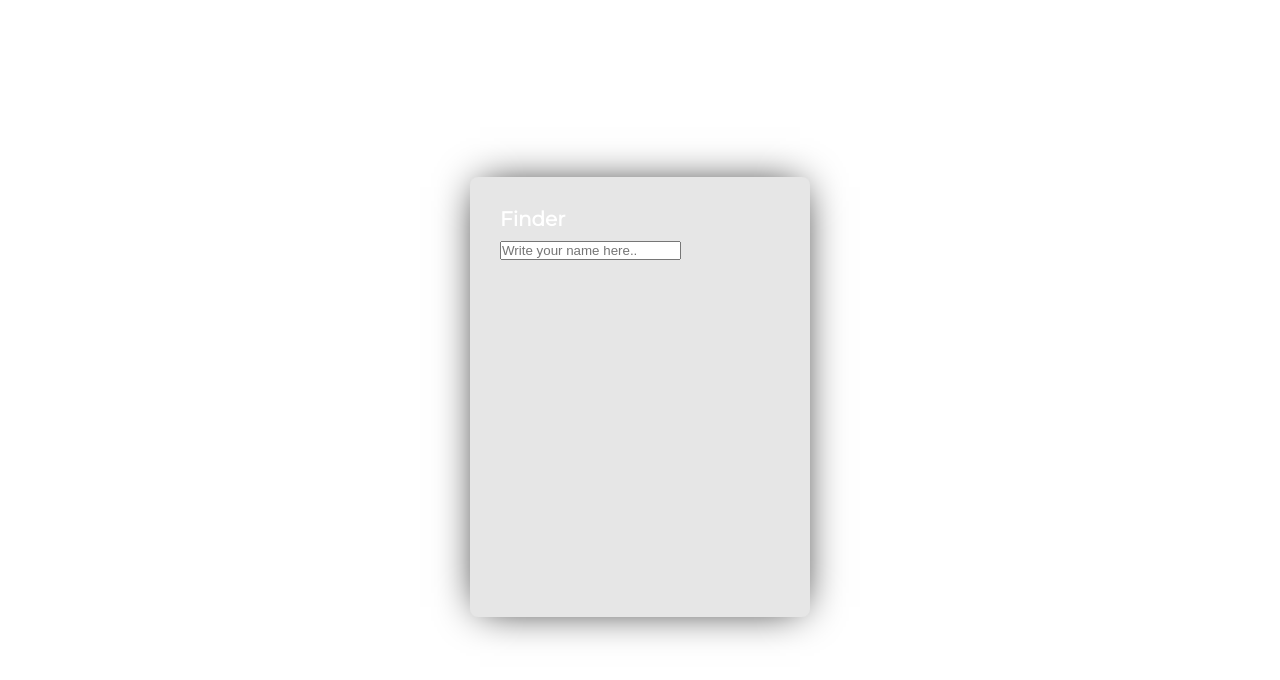
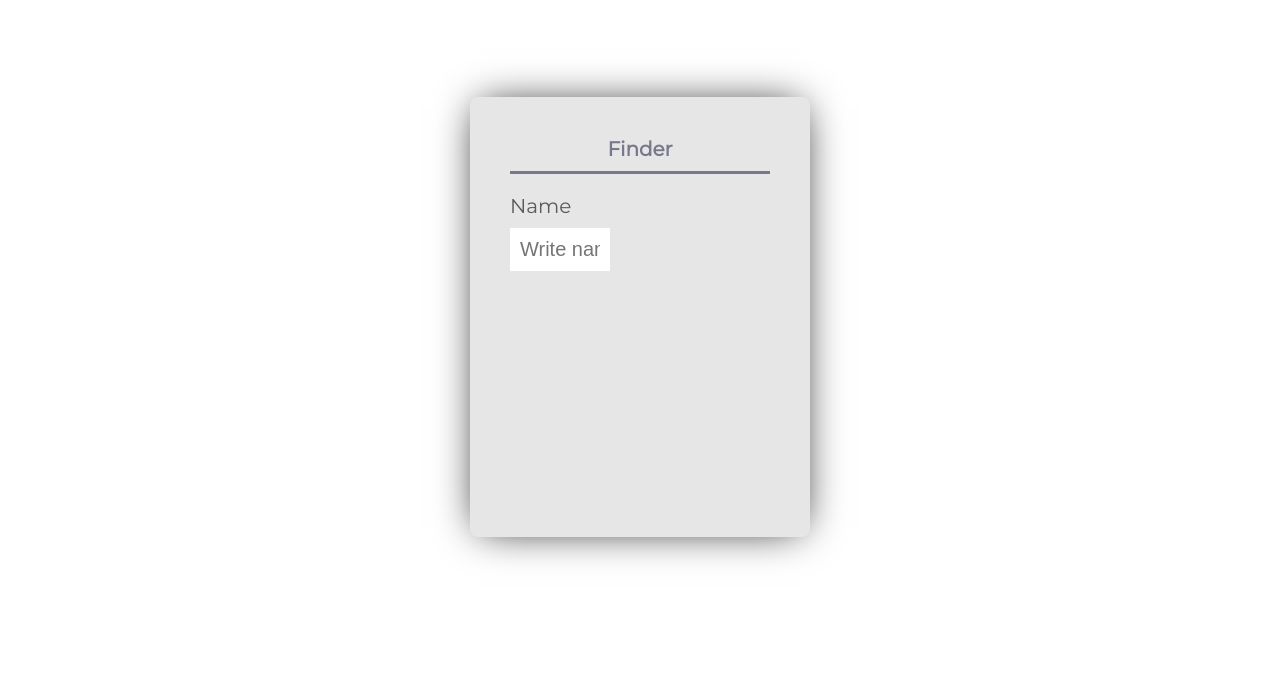
Before and after one commit to SirawichDev/Get_UserProfile_Git, a website: page finder.html in a window 1280 px wide. Shown: the part 104-784 px from the top of the page. Drawn offline with Linux system fonts and the light colour scheme.

Commit message:
p before and after

```diff
--- a/finder.html
+++ b/finder.html
@@ -16,7 +16,7 @@
     </div>
     <form class="form">
         <h2 class="form__finder">Finder</h2>
-            <p type="Name:"><input placeholder="Write your name here.."></input></p>
+            <p type="Name"><input class="form__input-name" placeholder="Write name here.."></input></p>
     </form>
 
 
--- a/sass/ux.scss
+++ b/sass/ux.scss
@@ -1,7 +1,9 @@
 //color
 $bg-header-color: #80CBC4;
 $white-color: #fff;
-$form-color: #e6e6e6 ;
+$form-color: #e6e6e6;
+$form-header-color : #78788c;
+$name-color : #5a5a5a;
 
 * {
     margin : 0;
@@ -36,8 +38,8 @@ body{
     background: $form-color;
     border-radius: 8px;
     box-shadow: 0 0 40px -10px #000;
-    margin: calc(50vh - 220px) auto;
-    padding: 20px 30px;
+    margin: calc(40vh - 220px) auto;
+    padding: 30px 40px;
     max-width: calc(100vw - 40px);
     box-sizing: border-box;
     position: relative;
@@ -45,8 +47,29 @@ body{
 
     &__finder{
         margin: 10px 0;
+        padding-bottom: 10px;
+        border-bottom: 3px solid $form-header-color ;
         font-size: 2rem;
-        color: $white-color;
+        text-align: center;
+        color:$form-header-color;
     }
 
   }
+  input{
+    width: 10rem;
+    margin: 10px 0;
+    padding: 10px;
+    border: 0;
+    resize: none;
+    box-sizing: border-box;
+    font-size: 2rem;
+    text-align: center;
+    color:$form-header-color;
+}
+p::before{
+    content: attr(type);
+    display: block;
+    margin: 20px 0 0;
+    font-size: 20px;
+    color: $name-color;
+}
```
Also changed, not shown: css/ux.css.
